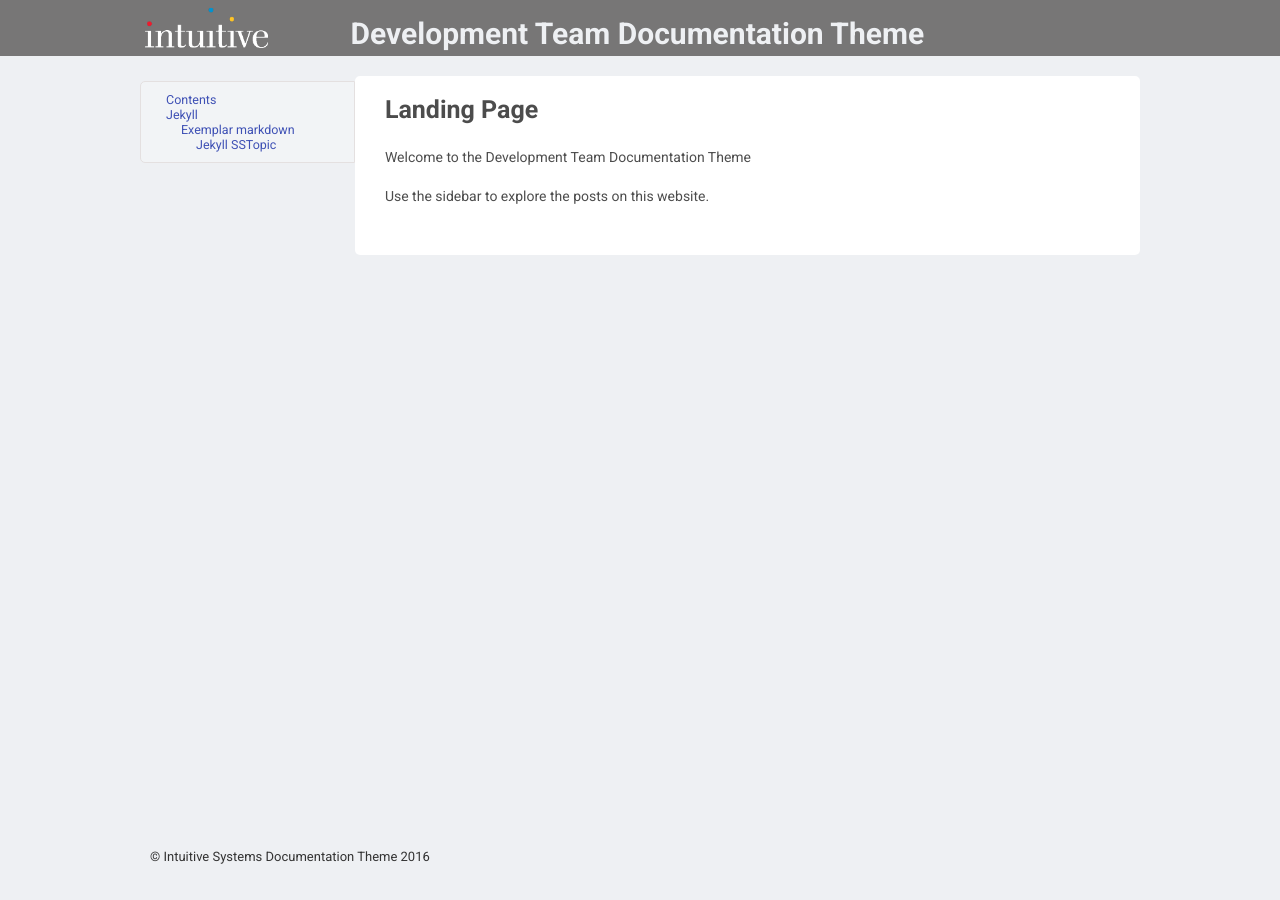
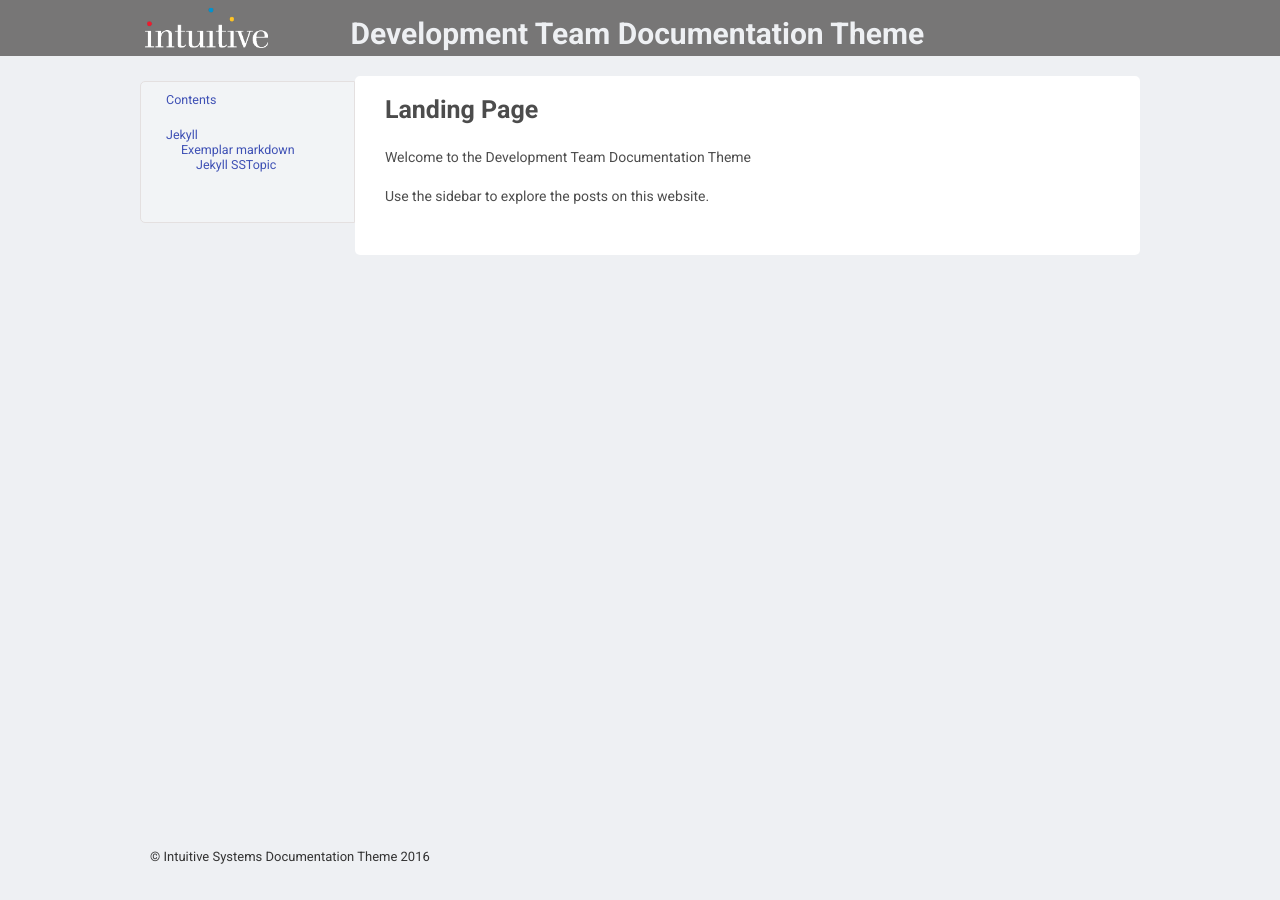
Before and after one commit to intuitivedocs/DocumentationSiteThemes, a Jekyll site: the page built from index.markdown, in a window 1280 px wide. Built offline with Jekyll 4.4.1, drawn with Linux system fonts in a browser that asks for light colours.

Commit message:
sidebar styling

```diff
--- a/_sass/components/_sidebar.scss
+++ b/_sass/components/_sidebar.scss
@@ -33,11 +33,32 @@
 
 				p {
 				margin-left:1rem;
+
+				:before {
+					content: "";
+				    position: absolute;
+				    width: 12px;
+				    height: 14px;
+				    margin-left: -18px;
+				    background-size: 60px 14px;
+				}
+
+					.icon-clipboard {
+
+					}
+					.icon-tick {
+					:before {
+						    background: url(http://intuitivedocs.github.io/DocumentationSiteThemes/favicon.ico?);
+					}
+
+					}
+
 				}
 
 				li {
 				margin-left:2.5rem;
 				list-style:none;
+				padding-bottom:2rem;
 
 					ul {
 					margin-left:1.5rem;
```
